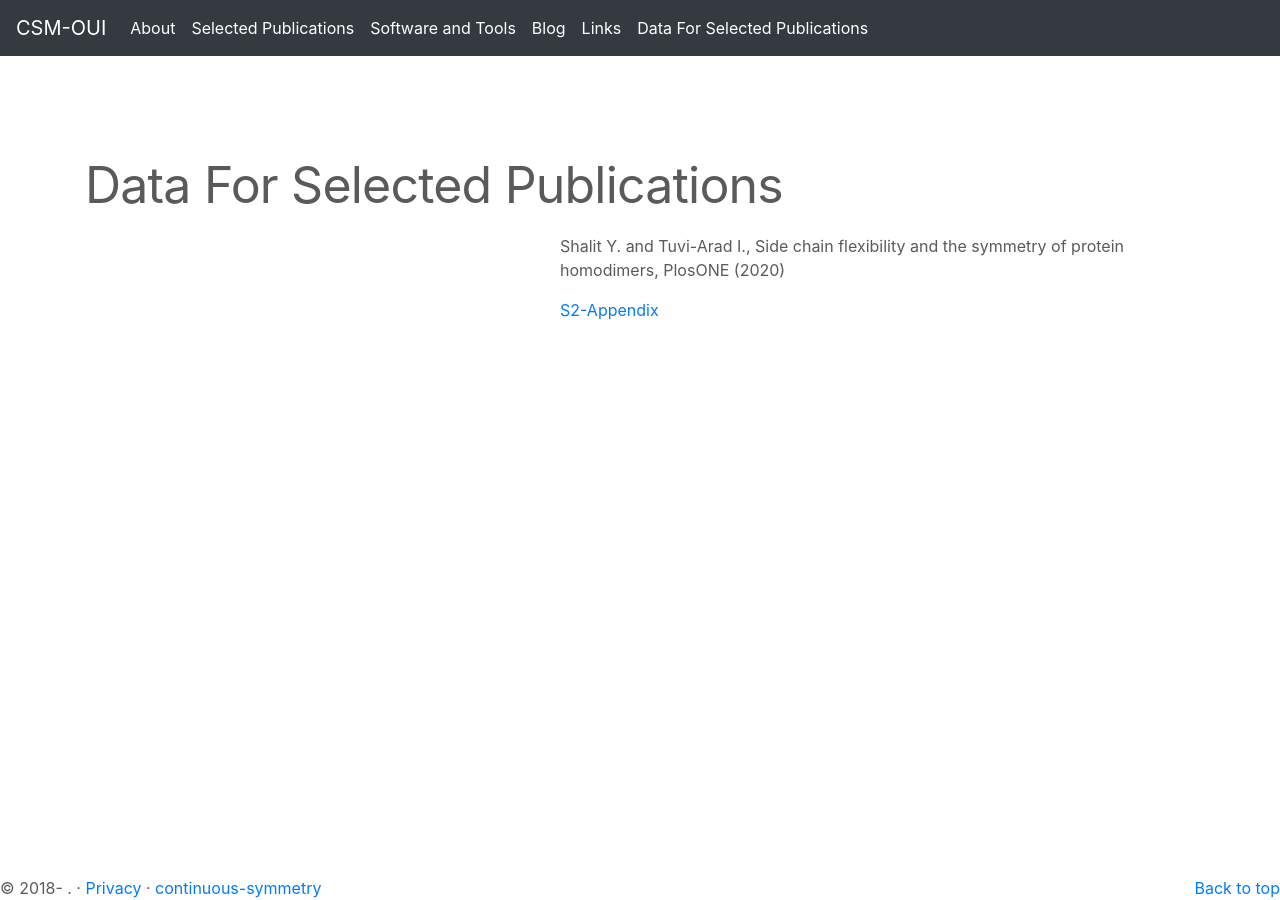
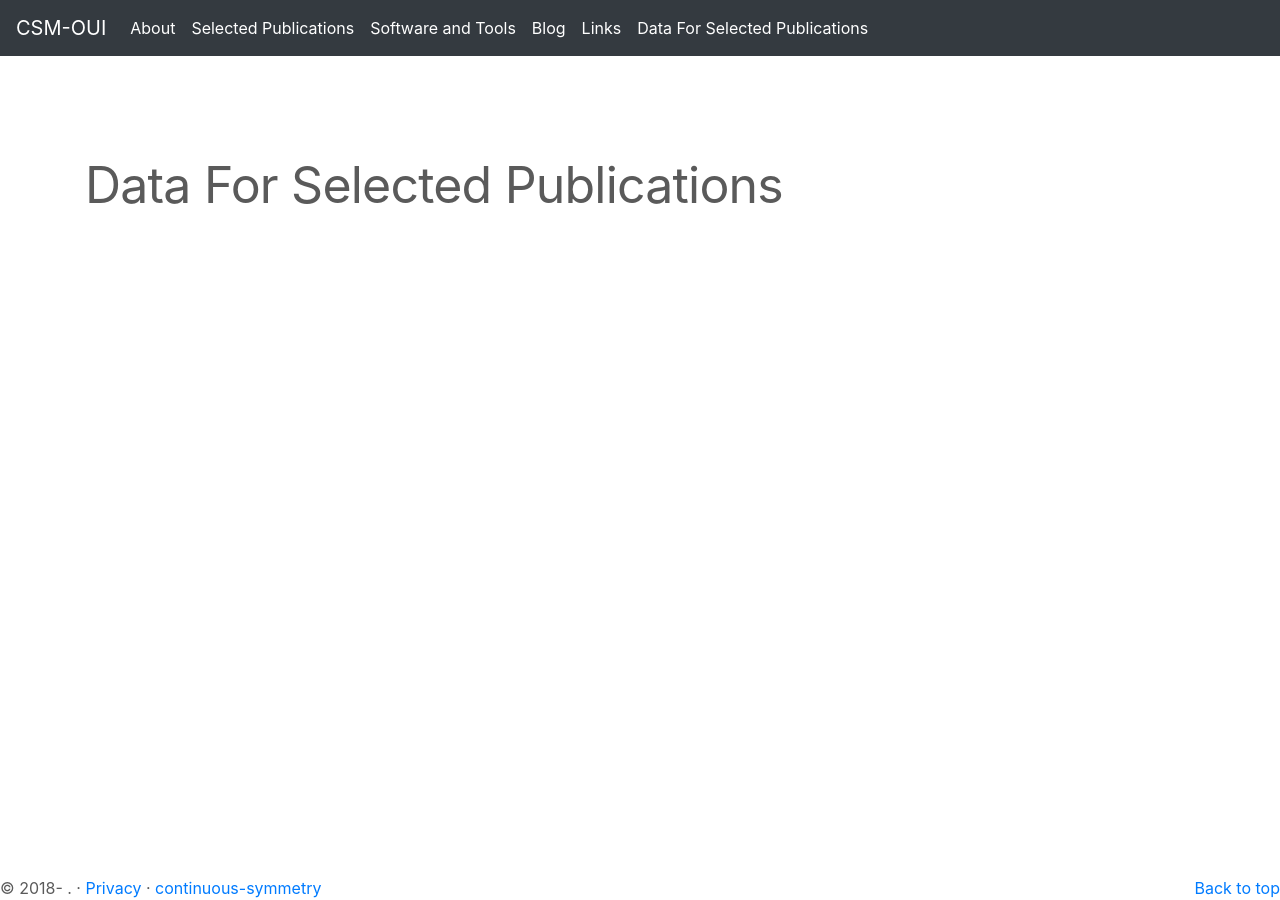
Before and after one commit to continuous-symmetry/our_research_group, a Jekyll site: the page built from 06_Data.md, in a window 1280 px wide. Built offline with Jekyll 4.4.1, drawn with Linux system fonts in a browser that asks for light colours.

Commit message:
Update 06_Data.md

```diff
--- a/06_Data.md
+++ b/06_Data.md
@@ -6,7 +6,7 @@ permalink: "/Data/"
 ---
 
 
-Shalit Y. and Tuvi-Arad I., Side chain flexibility and the symmetry of protein homodimers, PlosONE (2020)
+<!--Shalit Y. and Tuvi-Arad I., Side chain flexibility and the symmetry of protein homodimers, PlosONE (2020)-->
 
-[S2-Appendix](/assets/data/S2-appendix.xlsx)
+<!--[S2-Appendix](/assets/data/S2-appendix.xlsx)-->
 <!--[Symmetry of Protein Homodimers](/assets/data/S2-appendix.xlsx)-->
```
